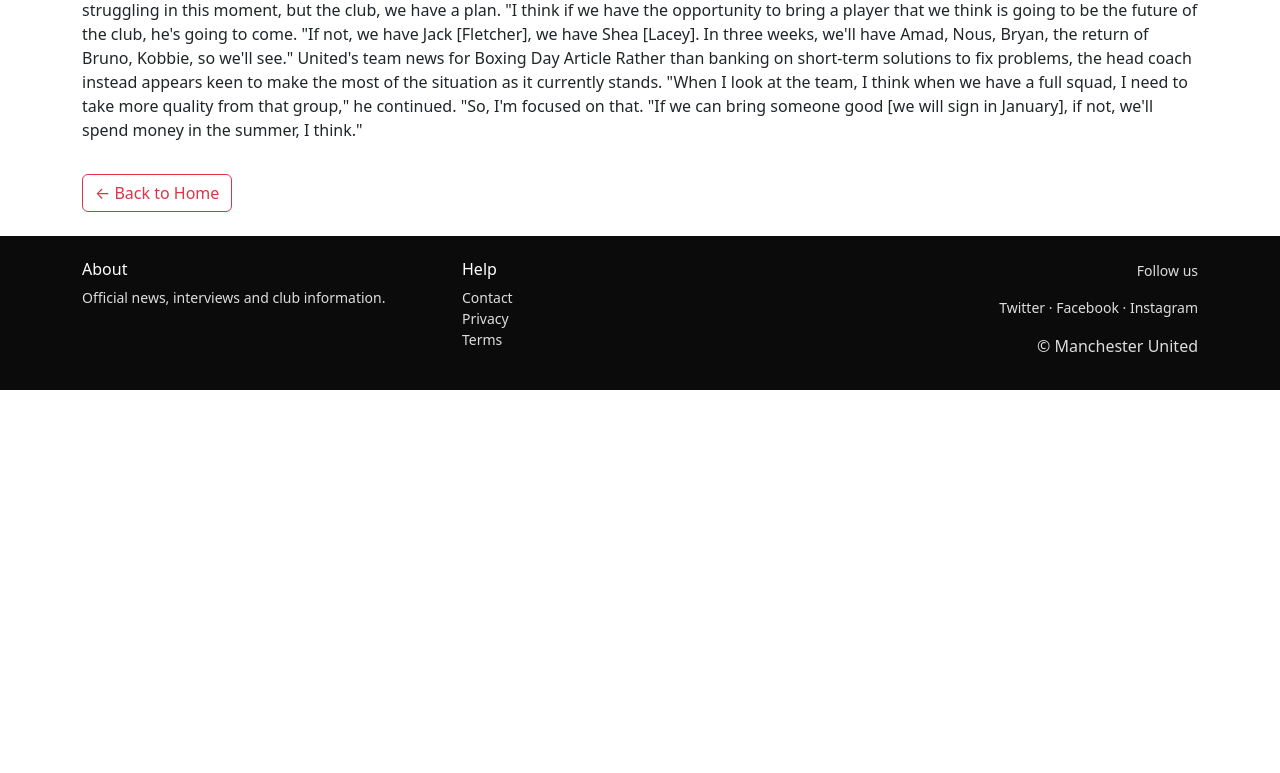
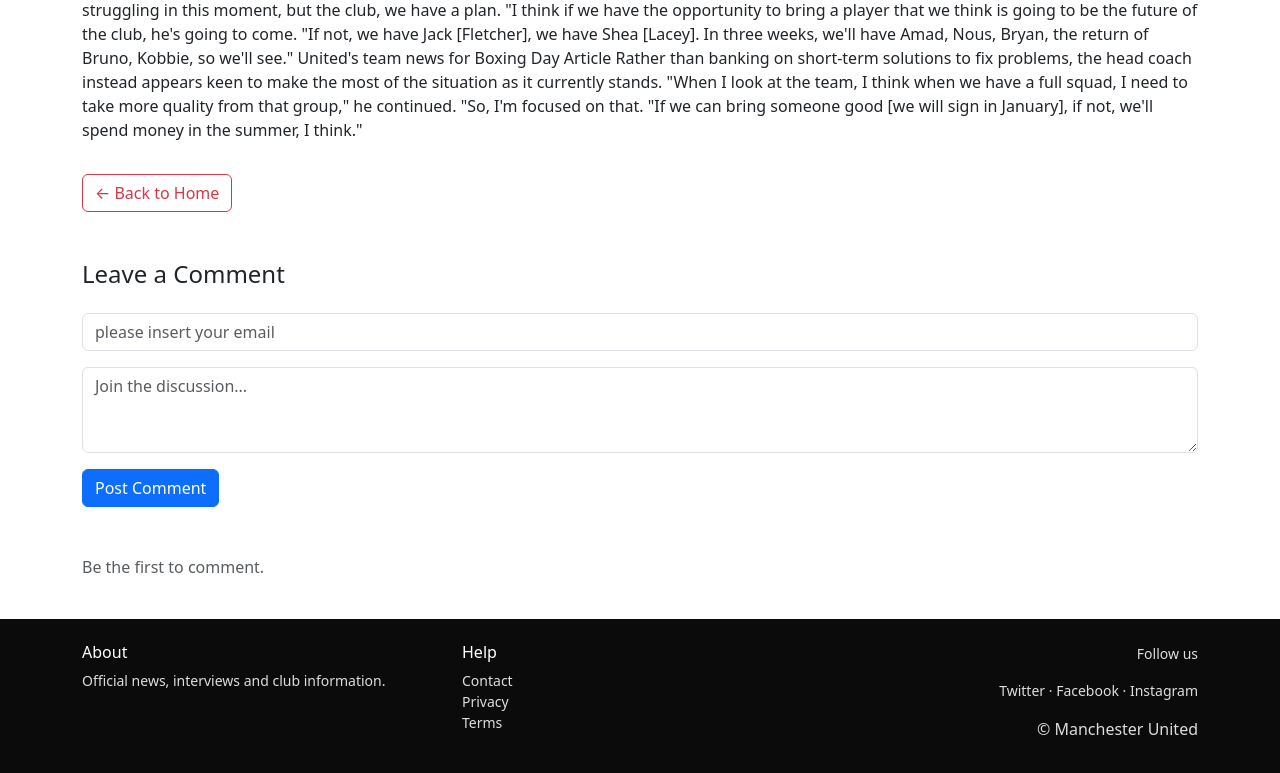
Before and after one commit to sami2995/manunited, a Django app: page /article/3/ in a window 1280 px wide. Shown: the part 758-1531 px from the top of the page. Before the commit the page ends 1148 px from the top, so only its background shows below. Run offline with Django 5.2, Linux system fonts and the light colour scheme; data comes from the database, SQL or seed files in the repository; both versions use the stored data as it was after the commit.

Commit message:
Add comment functionality to news articles with model, view, and template updates

```diff
--- a/manunited_clone/news/models.py
+++ b/manunited_clone/news/models.py
@@ -36,3 +36,17 @@ class Contact(models.Model):
     def __str__(self):
         subject = (self.subject[:30] + '...') if self.subject and len(self.subject) > 30 else (self.subject or '')
         return f"{self.name} <{self.email}> - {subject}"
+
+
+class Comment(models.Model):
+    article = models.ForeignKey(
+        NewsArticle,
+        on_delete=models.CASCADE,
+        related_name='comments'
+    )
+    email = models.EmailField()
+    comment = models.TextField()
+    created_at = models.DateTimeField(auto_now_add=True)
+
+    def __str__(self):
+        return f"{self.email} on {self.article.title}"
--- a/manunited_clone/news/templates/detail.html
+++ b/manunited_clone/news/templates/detail.html
@@ -12,4 +12,40 @@
   <p>{{ article.content }}</p>
 
   <a href="/" class="btn btn-outline-danger mt-3">← Back to Home</a>
+
+  <section class="comments mt-5">
+    <h4 class="mb-4">Leave a Comment</h4>
+
+    {% if comment_success %}
+    <div class="alert alert-success">Comment posted successfully.</div>
+    {% endif %}
+
+    <form method="post" class="mb-5">
+      {% csrf_token %}
+
+      <div class="mb-3">
+        <input type="email" name="user_email" class="form-control" placeholder="please insert your email">
+      </div>
+      <div class="mb-3">
+        <textarea class="form-control" name="user_comment" rows="3" placeholder="Join the discussion..."></textarea>
+      </div>
+      <button type="submit" class="btn btn-primary">Post Comment</button>
+    </form>
+
+    {% for single_comment in comments %}
+    <div class="d-flex mb-4">
+      <div class="flex-shrink-0">
+        <img src="https://ui-avatars.com/api/?name=User" class="rounded-circle" width="50" alt="User">
+      </div>
+      <div class="ms-3">
+        <h6 class="fw-bold mb-1">{{ single_comment.email }}<small class="text-muted fw-normal ms-2">{{ single_comment.created_at|timesince }} ago</small></h6>
+        <p>{{ single_comment.comment }}</p>
+      </div>
+
+    </div>
+    {% empty %}
+    <p class="text-muted">Be the first to comment.</p>
+    {% endfor %}
+
+  </section>
 {% endblock %}
--- a/manunited_clone/news/views.py
+++ b/manunited_clone/news/views.py
@@ -1,5 +1,5 @@
 from django.shortcuts import render, get_object_or_404
-from .models import NewsArticle, Category
+from .models import NewsArticle, Category, Comment
 from .forms import ContactForm
 
 def home(request):
@@ -28,8 +28,20 @@ def home(request):
 def detail(request, pk):
     article = get_object_or_404(NewsArticle, pk=pk)
 
+    comment_success = False
+    if request.method == 'POST':
+        email = request.POST.get('user_email')
+        comment_text = request.POST.get('user_comment')
+        if email and comment_text:
+            Comment.objects.create(article=article, email=email, comment=comment_text)
+            comment_success = True
+
+    comments = article.comments.all().order_by('-created_at')
+
     context = {
-        'article': article
+        'article': article,
+        'comments': comments,
+        'comment_success': comment_success,
     }
     return render(request, 'detail.html', context)
 
```
Also changed, not shown: manunited_clone/db.sqlite3, manunited_clone/news/migrations/0004_alter_category_id_alter_contact_id_and_more.py (added).
